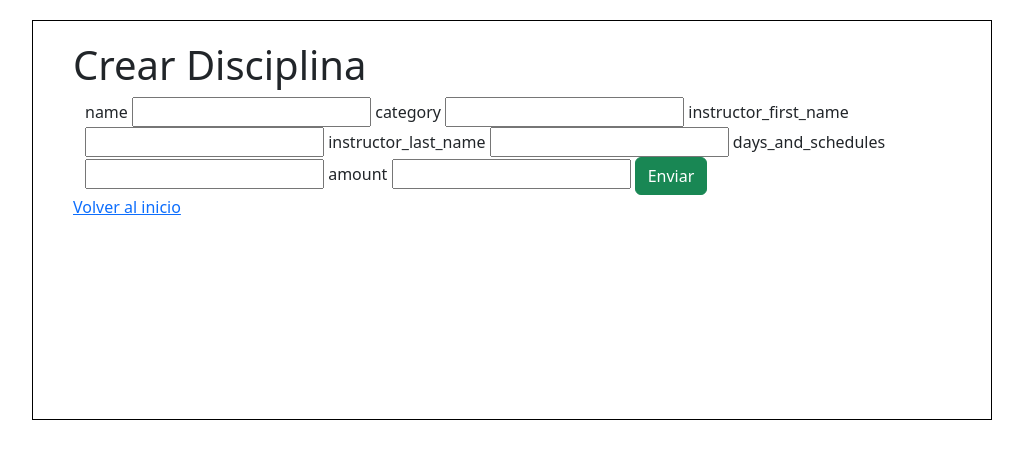
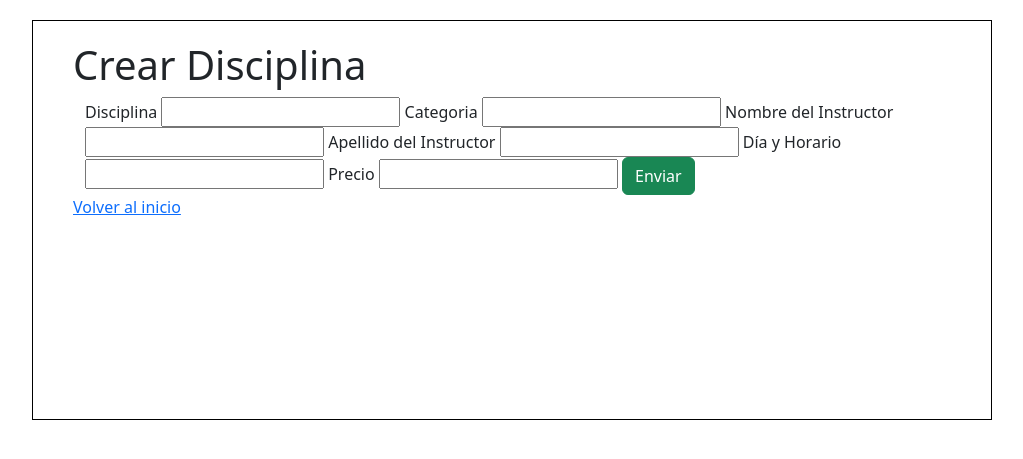
Before and after one commit to pamelaAHeredia/proyecto-de-software, a Flask app: template admin/src/web/templates/disciplines/create.html in a window 1280 px wide. Shown: the part 56-515 px from the top of the page, without its empty margins (128-1151 px from the left). Run offline with Flask 2, Linux system fonts and the light colour scheme; the template is opened without the code that fills it: values that come from a table or form of the project are taken from there, others are empty.

Commit message:
Modifique el formulario de carga de disciplina

```diff
--- a/admin/src/services/discipline.py
+++ b/admin/src/services/discipline.py
@@ -7,11 +7,7 @@ from src.services.paginator import Paginator
 
 
 class DisciplineService:
-    """Clase que representa el servicio para el manejo de disciplinas
-
-    Returns:
-        _type_: _description_
-    """
+    """Clase que representa el servicio para el manejo de disciplinas"""
 
     _instance = None
 
--- a/admin/src/web/__init__.py
+++ b/admin/src/web/__init__.py
@@ -1,3 +1,5 @@
+from datetime import timedelta
+
 from flask import Flask, render_template, request, flash
 from flask_session import Session
 from src.web.helpers.auth import is_authenticated
@@ -26,6 +28,9 @@ def create_app(env="development", static_folder="static"):
     database.init_app(app)
 
     # Configura sesion de backend
+    app.config["SESSION_PERMANENT"] = True
+    app.config["PERMANENT_SESSION_LIFETIME"] = timedelta(minutes=2)
+    app.config["SESSION_TYPE"] = "filesystem"
     Session(app)
 
     # Define home
@@ -40,6 +45,7 @@ def create_app(env="development", static_folder="static"):
 
     # Handler Error
     app.register_error_handler(401, handlers.unauthorized)
+    app.register_error_handler(403, handlers.forbidden)
     app.register_error_handler(404, handlers.not_found_error)
     app.register_error_handler(500, handlers.internal_server_error)
 
--- a/admin/src/web/forms/discipline/forms.py
+++ b/admin/src/web/forms/discipline/forms.py
@@ -1,11 +1,11 @@
 from flask_wtf import FlaskForm
 from wtforms import StringField, DecimalField
-
+from wtforms.validators import DataRequired, NumberRange, Length
 
 class CreateDisciplineForm(FlaskForm):
-    name = StringField("name")
-    category = StringField("category")
-    instructor_first_name = StringField("instructor_first_name")
-    instructor_last_name = StringField("instructor_last_name")
-    days_and_schedules = StringField("days_and_schedules")
-    amount = DecimalField("amount")
+    name = StringField("Disciplina", validators=[DataRequired()])
+    category = StringField("Categoria", validators=[DataRequired()])
+    instructor_first_name = StringField("Nombre del Instructor", validators=[DataRequired()])
+    instructor_last_name = StringField("Apellido del Instructor", validators=[DataRequired()])
+    days_and_schedules = StringField("Día y Horario", validators=[DataRequired()])
+    amount = DecimalField("Precio", validators=[DataRequired(), NumberRange(min=0)])
--- a/admin/src/web/templates/disciplines/create.html
+++ b/admin/src/web/templates/disciplines/create.html
@@ -7,6 +7,7 @@
 <h1>Crear Disciplina</h1>
 
 <div class="container">
+    <!-- <form action="{{ url_for('discipline.create')}}" method="post"> -->
     <form action="{{ url_for('discipline.create')}}" method="post">
         {{ form.hidden_tag() }}
         {{ form.name.label }}
@@ -26,5 +27,11 @@
     </form>
 </div>
 <a href="{{url_for('home')}}"> Volver al inicio </a>
-
+{% if form.name.errors %}
+    <ul class="errors">
+    {% for error in form.name.errors %}
+        <li>{{ error }}</li>
+    {% endfor %}
+    </ul>
+{% endif %}
 {% endblock %}
--- a/admin/src/web/templates/disciplines/index.html
+++ b/admin/src/web/templates/disciplines/index.html
@@ -36,7 +36,7 @@
     </tbody>
 </table>
 <a href="{{url_for('home')}}"> Volver al inicio </a>
-<a class="btn btn-secondary" href="{{url_for('discipline.add_form')}}">Alta de una disciplina</a>
+<a class="btn btn-secondary" href="{{url_for('discipline.create')}}">Alta de una disciplina</a>
 <br>
 {% if prev_url %}
 <a href="{{ prev_url }}">Anterior</a>
```
Also changed, not shown: admin/src/web/controllers/discipline.py (+32 -36 lines), 1 other file.
